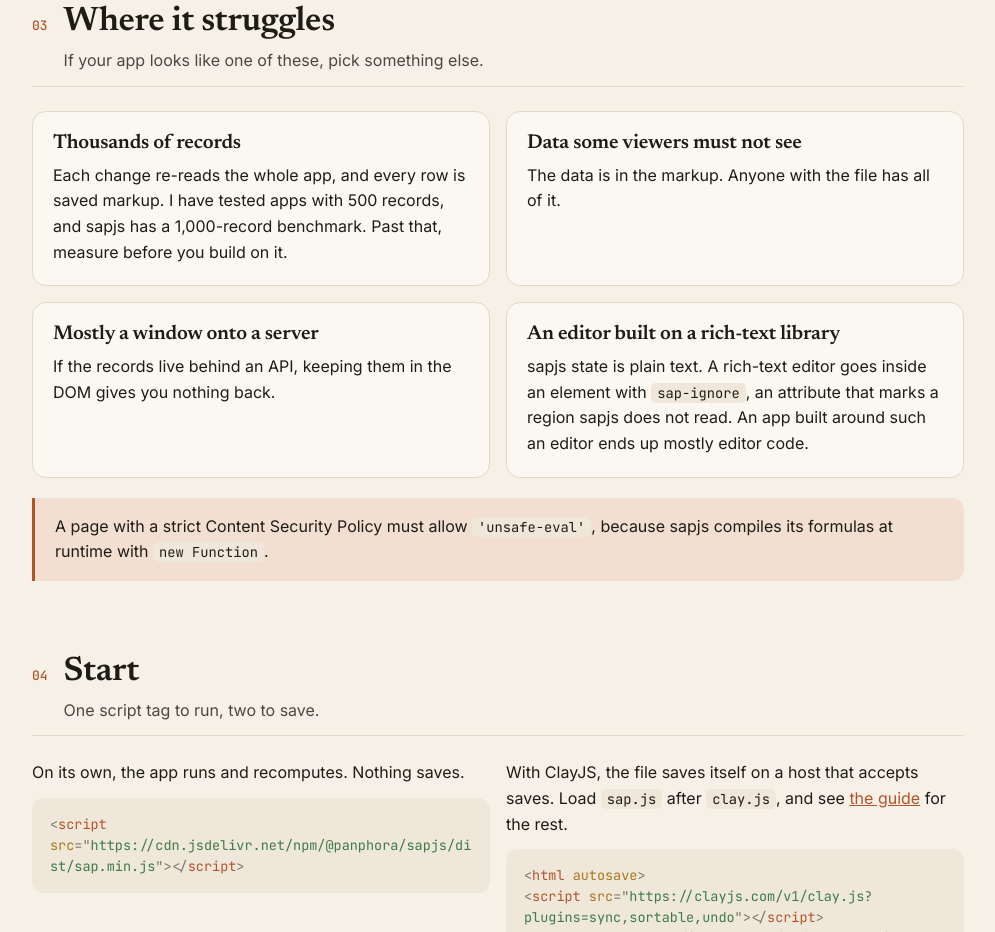
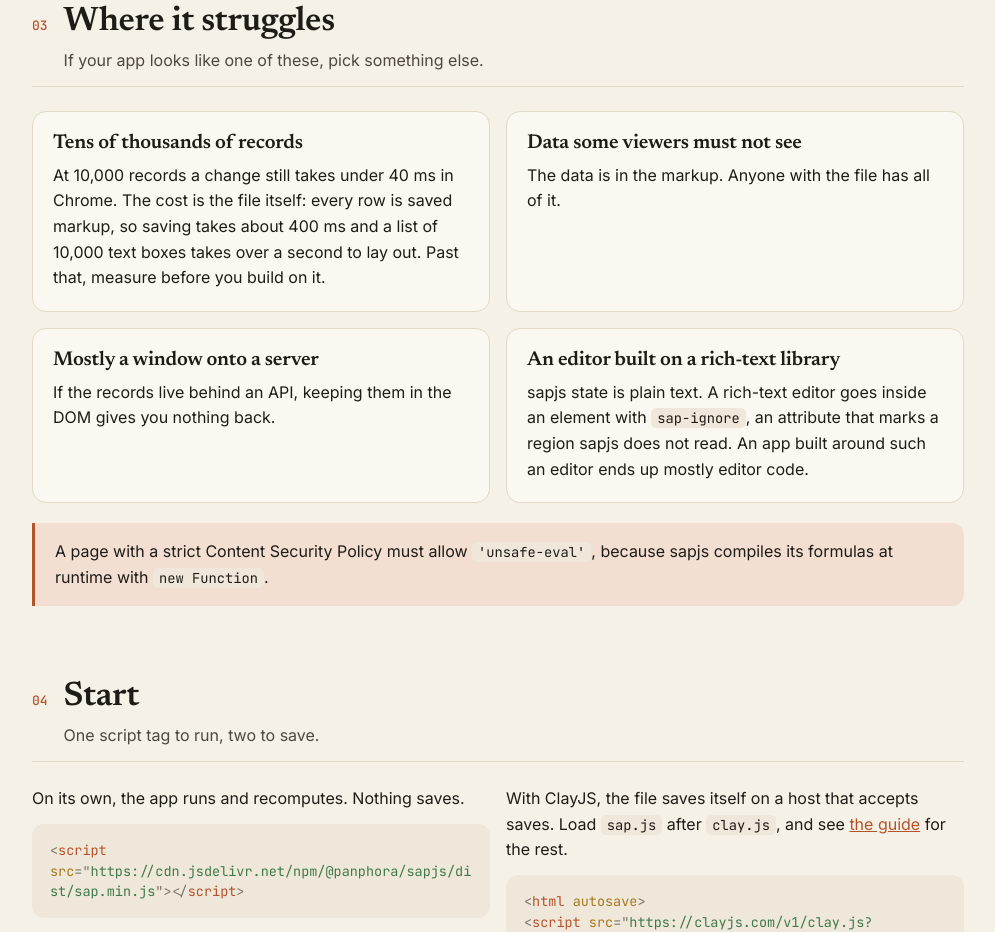
Before and after one commit to panphora/sapjs, a website: page index.html in a window 1280 px wide. Shown: the part 4131-5063 px from the top of the page, without its empty margins (142-1137 px from the left). Drawn offline with nearby package versions, Linux system fonts and the light colour scheme.

Commit message:
Homepage: restate the large-records limit with the 10,000-row numbers

```diff
--- a/index.html
+++ b/index.html
@@ -325,7 +325,7 @@ pre code { background: none; padding: 0; font-size: inherit; overflow-wrap: anyw
 <section id="limits">
   <div class="sec-head"><span class="sec-num">03</span><div><h2>Where it struggles</h2><p>If your app looks like one of these, pick something else.</p></div></div>
   <div class="grid g2">
-    <div class="card"><h3>Thousands of records</h3><p>Each change re-reads the whole app, and every row is saved markup. I have tested apps with 500 records, and sapjs has a 1,000-record benchmark. Past that, measure before you build on it.</p></div>
+    <div class="card"><h3>Tens of thousands of records</h3><p>At 10,000 records a change still takes under 40 ms in Chrome. The cost is the file itself: every row is saved markup, so saving takes about 400 ms and a list of 10,000 text boxes takes over a second to lay out. Past that, measure before you build on it.</p></div>
     <div class="card"><h3>Data some viewers must not see</h3><p>The data is in the markup. Anyone with the file has all of it.</p></div>
     <div class="card"><h3>Mostly a window onto a server</h3><p>If the records live behind an API, keeping them in the DOM gives you nothing back.</p></div>
     <div class="card"><h3>An editor built on a rich-text library</h3><p>sapjs state is plain text. A rich-text editor goes inside an element with <code>sap-ignore</code>, an attribute that marks a region sapjs does not read. An app built around such an editor ends up mostly editor code.</p></div>
```
